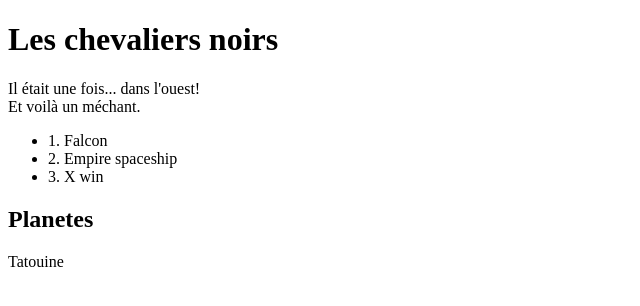
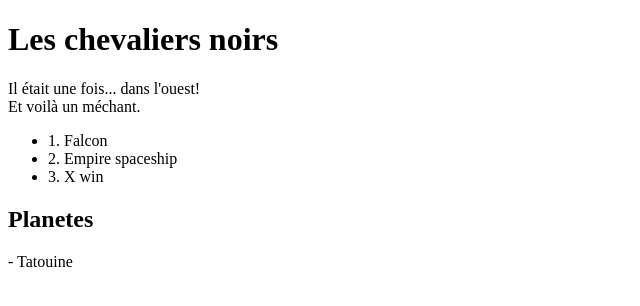
Before and after one commit to marcaureliennegri/training-git-mastering, a plain HTML site: page index.html in a window 1280 px wide. Shown: the full height of the page, 0-640 px from the left. Drawn offline with Linux system fonts and the light colour scheme.

Commit message:
fix: add -

```diff
--- a/index.html
+++ b/index.html
@@ -21,7 +21,7 @@
     </ul>
     <div>
         <h2>Planetes</h2>
-        <div>Tatouine</div>
+        <div>- Tatouine</div>
     </div>
 </body>
 </html>
```
